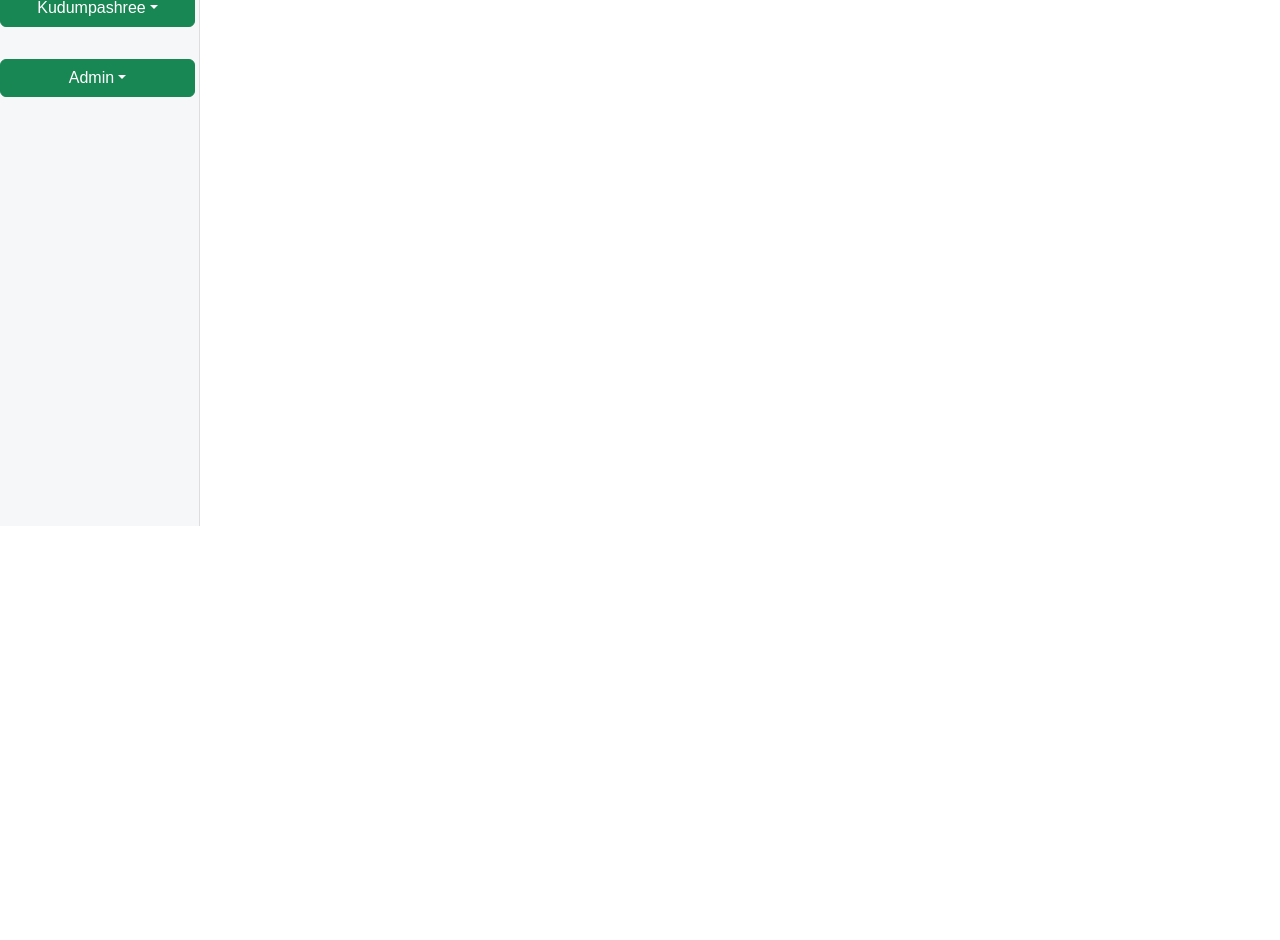
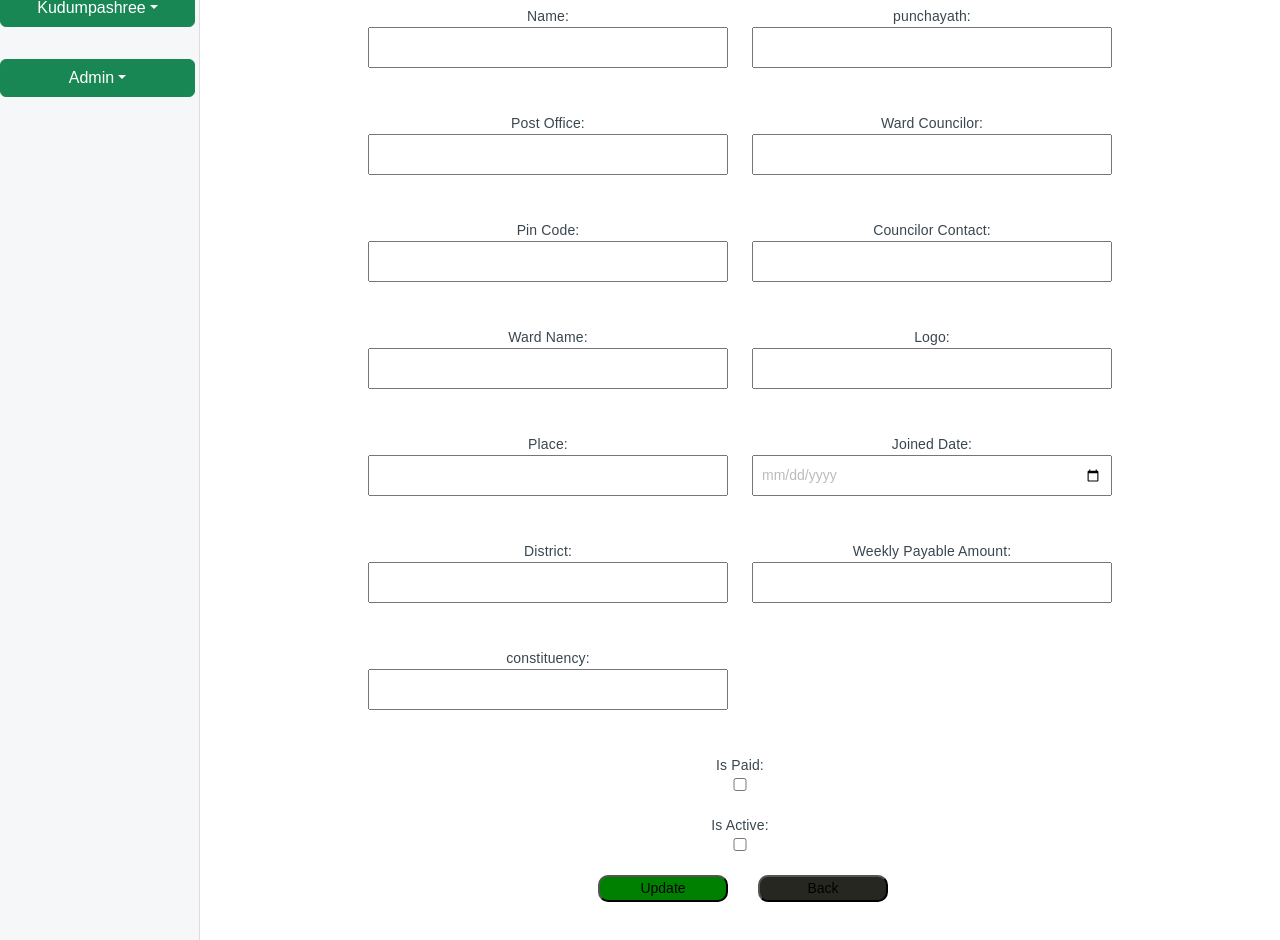
Before and after one commit to MUFEEDAPC/kudumashri-management-system, a React (Create React App) app: page /AllList in a window 1280 px wide. Shown: the part 180-1120 px from the top of the page. Before the commit the page ends 800 px from the top, so only its background shows below. Built offline with nearby package versions, Linux system fonts and the light colour scheme; no server answers.

Commit message:
until update page

```diff
--- a/src/App.js
+++ b/src/App.js
@@ -10,18 +10,21 @@ import { Route, Routes } from "react-router-dom";
 import Create from "./Components/kudumpashri/create/Create";
 import AllList from "./Components/kudumpashri/allList/AllList";
 import SingleView from "./Components/Single View/SingleView";
+import Update from "./Components/Update/Update";
 
 function App() {
   return (
     <div className="App">
-      <Routes>
+      {/* <Routes>
         <Route path="/" element={<Login />}></Route>
         <Route path="/error" element={<Error />}></Route>
         <Route path="/Dashboard" element={<Dashboard />}></Route>
         <Route path="/Create" element={<Create />}></Route>
         <Route path="/AllList" element={<AllList />}></Route>
-        {/* <Route path="/SingleView" element={<SingleView />}></Route> */}
-      </Routes>
+
+     </Routes> */}
+      {/* <SingleView /> */}
+      <Update />
     </div>
   );
 }
--- a/src/Components/Single View/SingleView.css
+++ b/src/Components/Single View/SingleView.css
@@ -0,0 +1,31 @@
+table {
+    width: 100%;
+  }
+
+  th,
+  td {
+    padding: 8px; /* Adjust the padding as needed */
+    text-align: left;
+  }
+
+  th:first-child,
+  td:first-child {
+    width: 15%; /* Adjust the width as needed */
+  }
+
+  th:nth-child(2),
+  td:nth-child(2) {
+    width: 5%; /* Adjust the width as needed */
+  }
+
+  th:nth-child(3),
+  td:nth-child(3) {
+    width: 70%; /* Adjust the width as needed */
+  }
+  .divbutton
+  {
+    display: flex;
+    margin-left: 230px;
+
+
+  }
--- a/src/Components/Single View/SingleView.jsx
+++ b/src/Components/Single View/SingleView.jsx
@@ -1,11 +1,110 @@
 import React from "react";
+import { Button, Table } from "react-bootstrap";
+import "./SingleView.css";
 
 const SingleView = () => {
-  return <div>
+  return (
+    <div>
+      <Table borderless style={{ marginLeft: "35%" }}>
+        <tbody>
+          <tr>
+            <th scope="row">Name</th>
 
+            <td>:</td>
+            <td>@mdo</td>
+          </tr>
+          <tr>
+            <th scope="row">Panchayath</th>
 
+            <td>:</td>
+            <td>@mdo</td>
+          </tr>
+          <tr>
+            <th scope="row">Post Office</th>
 
-  </div>;
+            <td>:</td>
+            <td>@mdo</td>
+          </tr>
+          <tr>
+            <th scope="row">Ward Councilor</th>
+
+            <td>:</td>
+            <td>@mdo</td>
+          </tr>
+          <tr>
+            <th scope="row">Pin Code</th>
+
+            <td>:</td>
+            <td>@mdo</td>
+          </tr>
+          <tr>
+            <th scope="row">Councilor Contact</th>
+
+            <td>:</td>
+            <td>@mdo</td>
+          </tr>
+          <tr>
+            <th scope="row">Ward Name</th>
+
+            <td>:</td>
+            <td>@mdo</td>
+          </tr>
+          <tr>
+            <th scope="row">Logo</th>
+
+            <td>:</td>
+            <td>@mdo</td>
+          </tr>
+          <tr>
+            <th scope="row">Place</th>
+
+            <td>:</td>
+            <td>@mdo</td>
+          </tr>
+          <tr>
+            <th scope="row">Joining Date</th>
+
+            <td>:</td>
+            <td>@mdo</td>
+          </tr>
+          <tr>
+            <th scope="row">District</th>
+
+            <td>:</td>
+            <td>@mdo</td>
+          </tr>
+          <tr>
+            <th scope="row">Weekly Payment</th>
+
+            <td>:</td>
+            <td>@mdo</td>
+          </tr>
+          <tr>
+            <th scope="row">Weekly Payment</th>
+
+            <td>:</td>
+            <td>mmm</td>
+          </tr>
+          <tr>
+            <th scope="row">Constituency</th>
+
+            <td>:</td>
+            <td>mmm</td>
+          </tr>
+        </tbody>
+      </Table>
+      <div style={{ display: "flex", marginLeft: "45%" }}>
+        <div>
+          <Button style={{ backgroundColor: "green" }}>Update</Button>
+        </div>
+        <div>
+          <Button style={{ backgroundColor: "red", marginLeft: "20px" }}>
+            Delete
+          </Button>
+        </div>
+      </div>
+    </div>
+  );
 };
 
 export default SingleView;
--- /dev/null
+++ b/src/Components/Update/Update.jsx
@@ -0,0 +1,131 @@
+import React from "react";
+import { Col, Row } from "react-bootstrap";
+import Layout from "../Dashboard/Layout/Layout";
+
+
+const Update = () => {
+  return (
+    <div>
+      <Layout>
+        <form className="form-container">
+          <Row>
+            <Col>
+              <label className="form-label">
+                Name:
+                <input className="form-input" type="text" name="name" />
+              </label>
+              <br />
+              <label className="form-label">
+                Post Office:
+                <input className="form-input" type="text" name="postoffice" />
+              </label>
+              <br />
+              <label className="form-label">
+                Pin Code:
+                <input className="form-input" type="Number" name="pinCode" />
+              </label>
+              <br />
+              <label className="form-label">
+                Ward Name:
+                <input className="form-input" type="text" name="wardName" />
+              </label>
+              <br />
+              <label className="form-label">
+                Place:
+                <input className="form-input" type="text" name="place" />
+              </label>
+              <br />
+              <label className="form-label">
+                District:
+                <input className="form-input" type="text" name="place" />
+              </label>
+              <br />
+              <label className="form-label">
+                constituency:
+                <input className="form-input" type="text" name="place" />
+              </label>
+              <br />
+            </Col>
+            <Col>
+              <label className="form-label">
+                punchayath:
+                <input className="form-input" type="text" name="place" />
+              </label>
+              <br />
+              <label className="form-label">
+                Ward Councilor:
+                <input
+                  className="form-input"
+                  type="text"
+                  name="wardCouncilor"
+                />
+              </label>
+              <br />
+              <label className="form-label">
+                Councilor Contact:
+                <input
+                  className="form-input"
+                  type="Number"
+                  name="councilorContact"
+                />
+              </label>
+              <br />
+              <label className="form-label">
+                Logo:
+                <input className="form-input" type="Buffer" name="logo" />
+              </label>
+              <br />
+              <label className="form-label">
+                Joined Date:
+                <input type="Date" className="form-input" name="joinedDate" />
+              </label>
+              <br />
+              <label className="form-label">
+                Weekly Payable Amount:
+                <input
+                  type="Number"
+                  className="form-input"
+                  name="weeklyPayableAmount"
+                />
+              </label>{" "}
+              <br />
+            </Col>
+
+            <label className="form-label">
+              Is Paid:
+              <input className="form-input" type="checkbox" name="isPaid" />
+            </label>
+            <br />
+            <label className="form-label">
+              Is Active:
+              <input className="form-input" type="checkbox" name="isActive" />
+            </label>
+            <br />
+            <div className="divbutton">
+              <button
+                style={{ width: "130px", backgroundColor: "green" }}
+                className="submitbtnform"
+                type="submit"
+              >
+                Update
+              </button>
+              <button
+                style={{
+                  width: "130px",
+                  backgroundColor: "rgb(39 39 34)",
+                  marginLeft: "30PX",
+                }}
+                className="submitbtnform"
+                type="submit"
+              >
+                Back
+              </button>
+            </div>
+          </Row>
+        </form>
+      </Layout>
+    </div>
+  );
+};
+
+export default Update;
```
